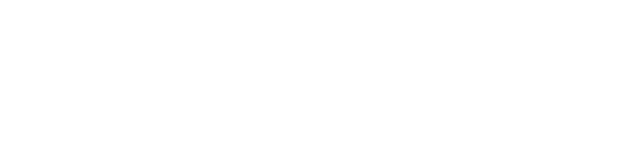
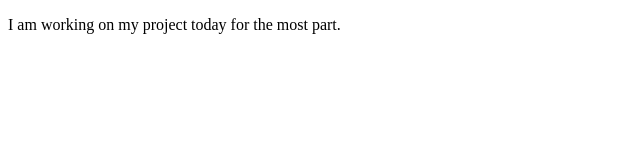
Before and after one commit to jtabb1/2021-06-08-Daily-Coding-Journal, a plain HTML site: page index.html in a window 1280 px wide. Shown: the whole page, without its empty margins (0-640 px from the left). Drawn offline with Linux system fonts and the light colour scheme.

Commit message:
Projecting my major activity for today.

```diff
--- a/index.html
+++ b/index.html
@@ -7,6 +7,9 @@
     <link href="style.css" rel="stylesheet" type="text/css" />
   </head>
   <body>
+
+    <p>I am working on my project today for the most part.</p>
+
     <script src="script.js"></script>
   </body>
 </html>
```
